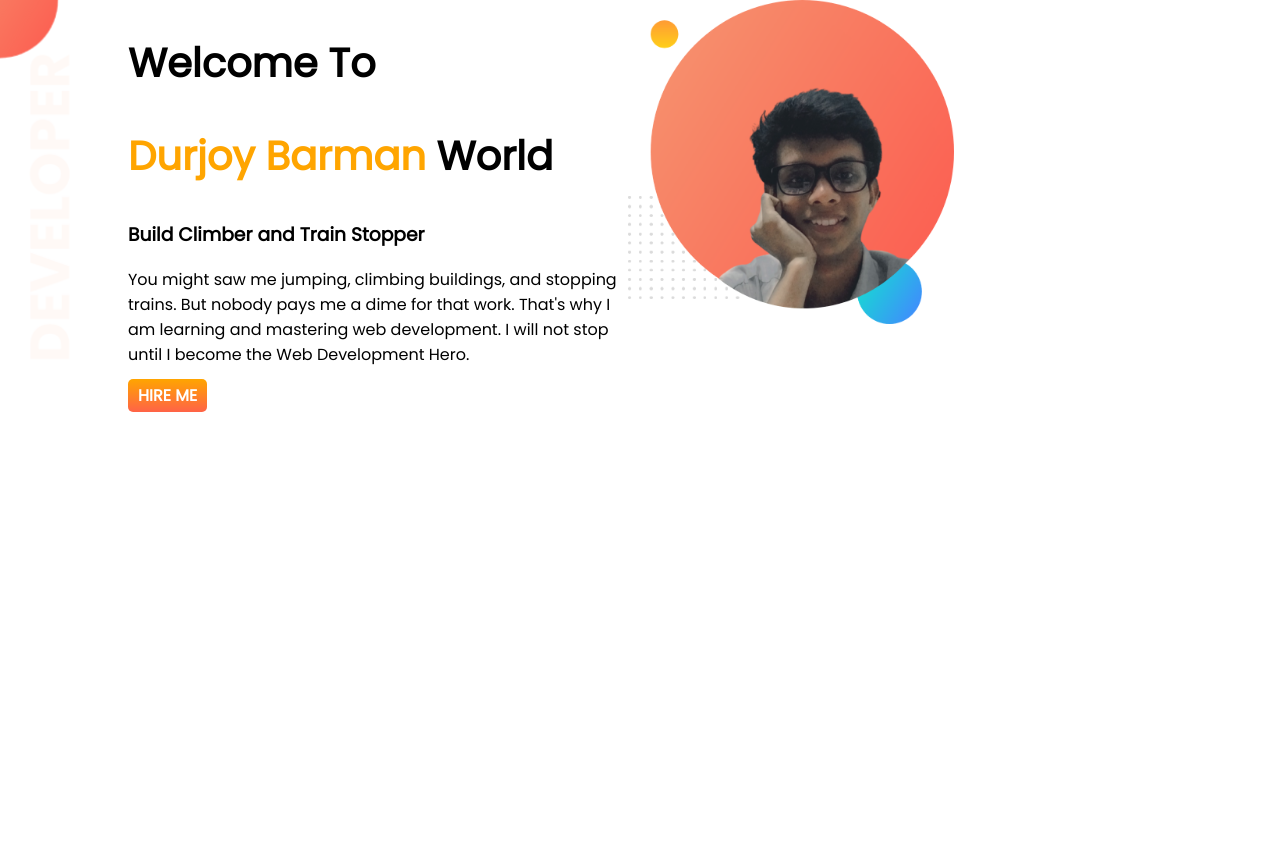
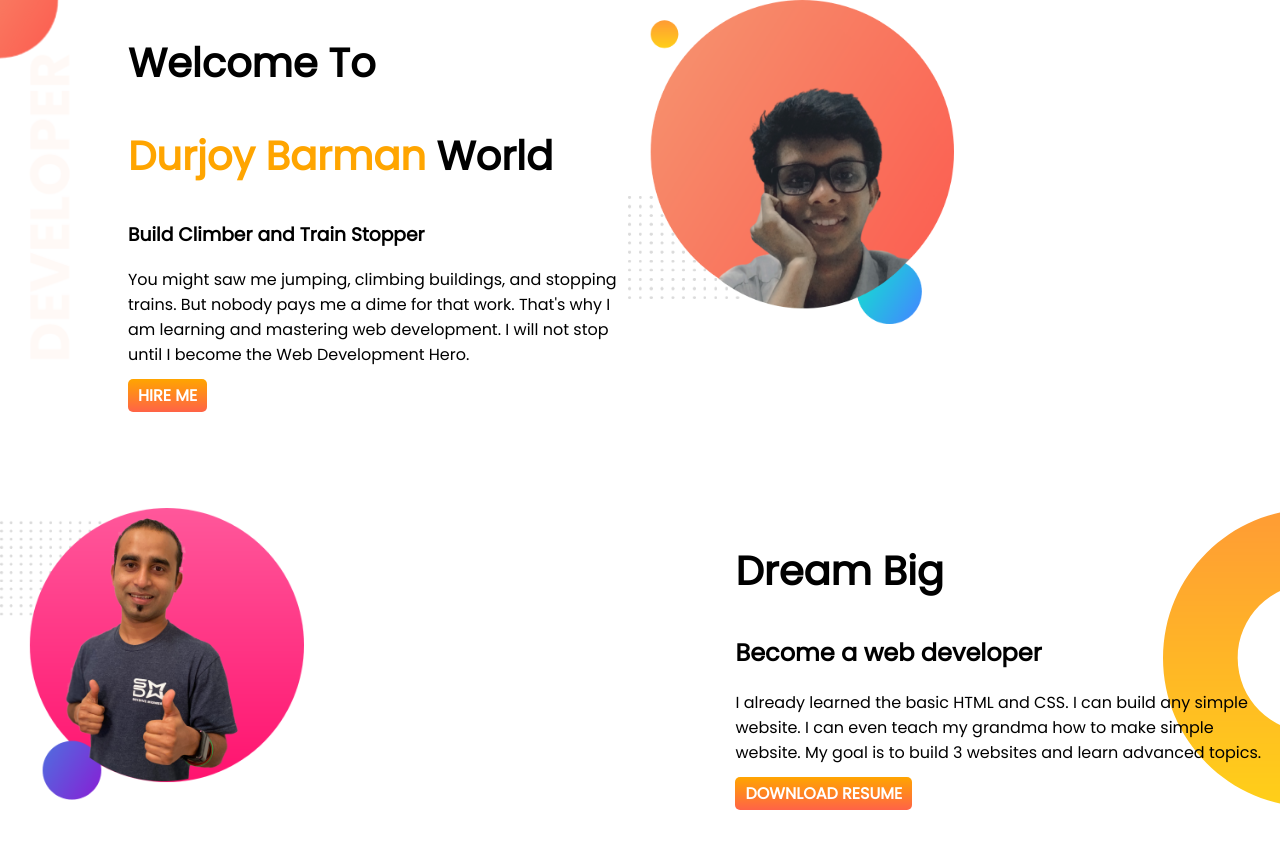
Before and after one commit to sabbosachidurjoy/developer-portfolio, a plain HTML site: page index.html in a window 1280 px wide. Before the commit the page ends 800 px from the top, so only its background shows below. Drawn offline with Linux system fonts and the light colour scheme.

Commit message:
added drem

```diff
--- a/index.html
+++ b/index.html
@@ -25,6 +25,18 @@
             <img src="images/durjoy-bg.png" alt="">
         </div>
    </section>
+   <section class="dream-big">
+        <div class="box2">
+            <img src="images/jhankar2.png" alt="">
+        </div>
+        <div class="box1">
+            <h1>Dream Big</h1>
+            <h2>Become a web developer</h2>
+            <p>I already learned the basic HTML and CSS. I can build any simple website. I can even teach my grandma how to make simple
+            website. My goal is to build 3 websites and learn advanced topics.</p>
+            <a class="link-button" target="_blank" href="#">DOWNLOAD RESUME</a>
+        </div>
+   </section>
 
 </body>
 </html>
--- a/style.css
+++ b/style.css
@@ -10,6 +10,7 @@ h1{
 }
 section{
     display: flex;
+    margin-bottom: 100px;
 }
 .box1{
     width: 50%;
@@ -30,3 +31,8 @@ section{
     background-image: url(images/top-banner.png);
     background-repeat: no-repeat;
 }
+.dream-big{
+    background-image: url(images/dream-bg.png);
+    background-repeat: no-repeat;
+    background-position: right;
+}
```
